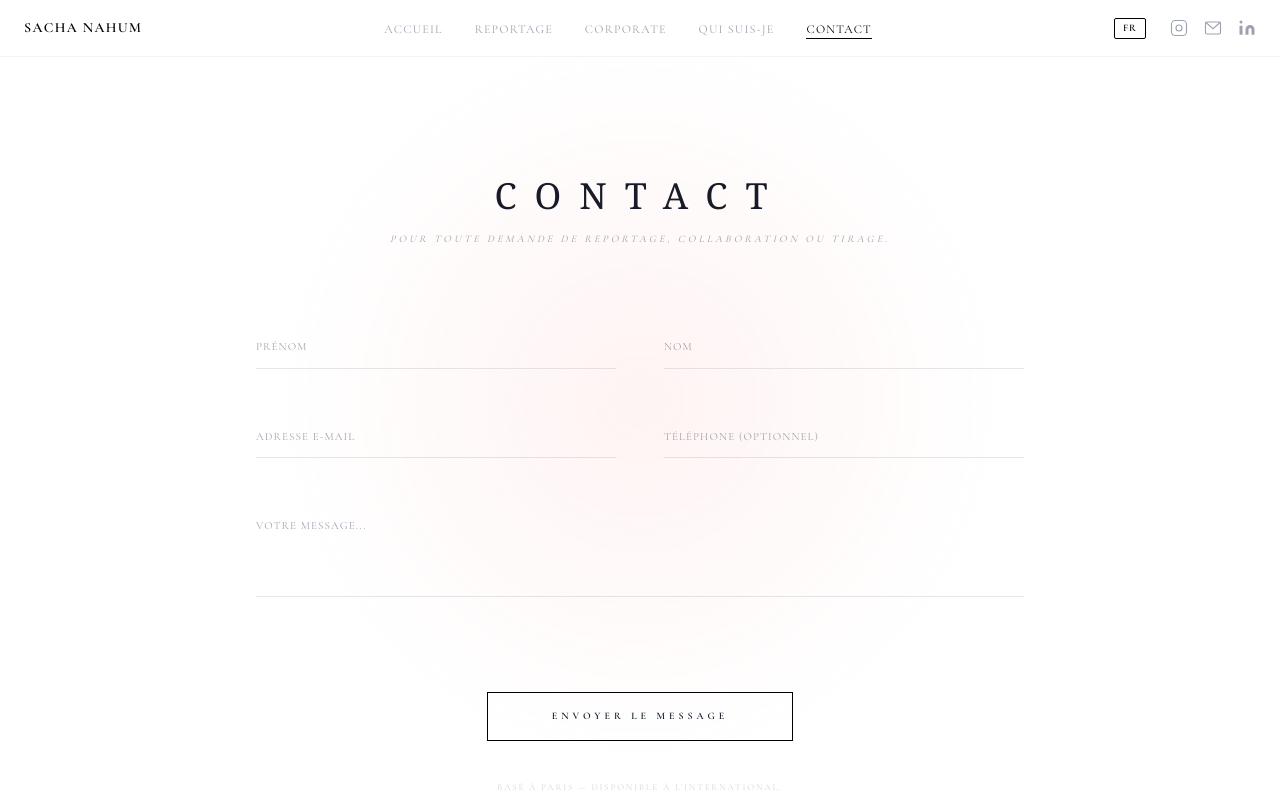
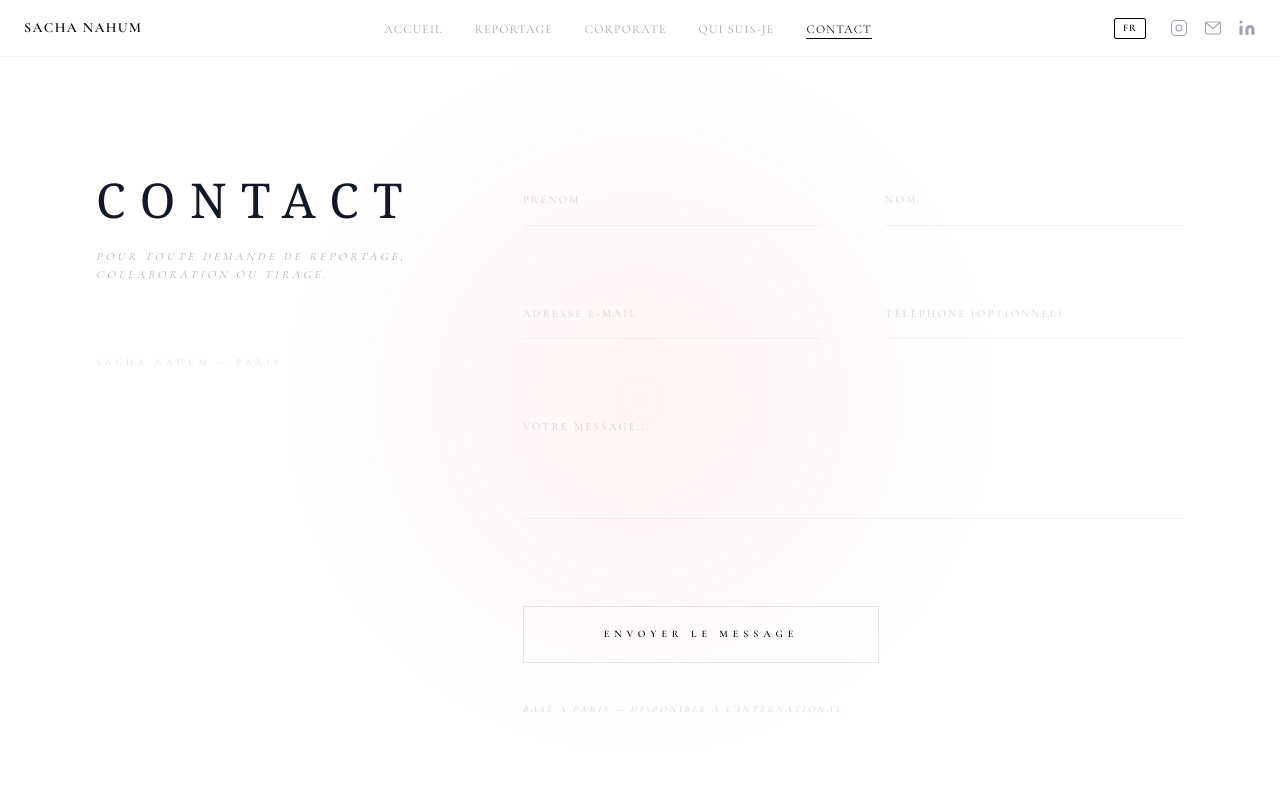
Before and after one commit to Gaspinhow/Sacha-photographe, a Next.js app: page /contact in a window 1280 px wide. Shown: the top 800 px of the page. Built offline with nearby package versions, Linux system fonts and the light colour scheme.

Commit message:
feat: final polish and asymmetrical contact page

```diff
--- a/app/about/page.jsx
+++ b/app/about/page.jsx
@@ -22,38 +22,44 @@ export default function QuiSuisJe() {
   };
 
   return (
-    // pt-24 sur mobile pour ne pas laisser trop de vide sous la Navbar
-    <main className="min-h-screen bg-white pt-24 md:pt-44 pb-20 px-6 md:px-12 lg:px-20">
-      <div className="max-w-7xl mx-auto grid grid-cols-1 md:grid-cols-2 gap-12 md:gap-20 items-start">
+    <main className="min-h-screen bg-white pt-28 md:pt-44 pb-20 px-6 md:px-12 lg:px-20">
+      <div className="max-w-7xl mx-auto grid grid-cols-1 md:grid-cols-2 gap-16 md:gap-24 items-start">
 
-        {/* Colonne Image - Elle passe en haut sur mobile */}
-        <div className="relative aspect-[4/5] bg-gray-50 overflow-hidden shadow-sm w-full max-w-md mx-auto md:max-w-none">
+        {/* Colonne Image - Look Mosaïque sur Mobile */}
+        <div className="relative w-[88%] md:w-full aspect-[4/5] bg-gray-50 overflow-hidden shadow-sm transition-all duration-1000">
           <Image
             src="/images/photosach.jpg"
             alt="Sacha Nahum"
             fill
             className="object-cover md:grayscale hover:grayscale-0 transition-all duration-1000"
-            sizes="(max-width: 768px) 100vw, 50vw"
+            sizes="(max-width: 768px) 90vw, 50vw"
+            quality={80}
             priority
           />
         </div>
 
-        {/* Colonne Texte */}
-        <div className="flex flex-col gap-8 md:gap-12">
+        {/* Colonne Texte - Décalée sur mobile pour la mosaïque */}
+        <div className="flex flex-col gap-8 md:gap-12 mt-4 md:mt-0 px-2 md:px-0">
 
-          {/* Intro : texte plus petit sur mobile pour éviter les césures bizarres */}
-          <h1 className="text-xl md:text-3xl lg:text-4xl font-serif leading-tight text-gray-900 tracking-tight">
+          <h1 className="text-xl md:text-3xl lg:text-4xl font-serif leading-tight text-gray-900 tracking-tight max-w-lg">
             {texts[lang].intro}
           </h1>
 
-          {/* Paragraphes : text-sm sur mobile (très élégant), md:text-base sur ordi */}
           <div className="space-y-6 md:space-y-8 text-[13px] md:text-base text-gray-600 leading-relaxed font-light max-w-xl">
             <p>{texts[lang].p1}</p>
             <p>{texts[lang].p2}</p>
 
-            {/* Citation : bordure plus fine sur mobile */}
-            <p className="italic border-l-2 border-gray-100 pl-4 md:pl-6 py-2 text-gray-400 text-sm md:text-base">
-                {texts[lang].p3}
+            <div className="pt-4">
+              <p className="italic border-l border-gray-200 pl-6 py-2 text-gray-400 text-sm md:text-base leading-relaxed">
+                  {texts[lang].p3}
+              </p>
+            </div>
+          </div>
+
+          {/* Signature discrète en bas de page about */}
+          <div className="mt-8 pt-8 border-t border-gray-50">
+            <p className="text-[9px] uppercase tracking-[0.4em] text-gray-300">
+              Sacha Nahum — Paris
             </p>
           </div>
         </div>
--- a/app/contact/page.jsx
+++ b/app/contact/page.jsx
@@ -1,6 +1,7 @@
 "use client";
 import React, { useState } from 'react';
 import { useLanguage } from "../context/LanguageContext";
+import { motion } from "framer-motion";
 
 export default function Contact() {
   const { lang } = useLanguage();
@@ -63,79 +64,76 @@ export default function Contact() {
   };
 
   return (
-    // pt-28 sur mobile pour laisser respirer sous la navbar
-    <main className="min-h-screen bg-white pt-28 md:pt-44 pb-20 px-6 md:px-10 text-gray-900">
-      <div className="max-w-3xl mx-auto text-center">
+    <main className="min-h-screen bg-white pt-28 md:pt-44 pb-20 px-6 md:px-12 lg:px-24 text-gray-900">
+      <div className="max-w-6xl mx-auto flex flex-col md:flex-row gap-16 md:gap-24">
 
-        {/* Header : Tracking réduit légèrement sur mobile pour éviter que ça dépasse */}
-        <header className="mb-12 md:mb-20 space-y-4">
-          <h1 className="text-2xl md:text-4xl font-serif uppercase tracking-[0.3em] md:tracking-[0.5em]">
+        {/* Colonne de gauche : Titre (Décalé style mosaïque) */}
+        <header className="md:w-1/3 flex flex-col items-start space-y-6">
+          <motion.h1
+            initial={{ opacity: 0, x: -20 }}
+            animate={{ opacity: 1, x: 0 }}
+            className="text-2xl md:text-5xl font-serif uppercase tracking-[0.2em] md:tracking-[0.3em] leading-tight"
+          >
             {content[lang].title}
-          </h1>
-          <p className="text-[9px] md:text-[10px] uppercase tracking-[0.2em] md:tracking-[0.3em] text-gray-400 italic px-4">
+          </motion.h1>
+          <p className="text-[10px] md:text-[11px] uppercase tracking-[0.3em] text-gray-400 font-light italic leading-relaxed">
             {content[lang].subtitle}
           </p>
+          <div className="hidden md:block pt-12">
+             <p className="text-[9px] uppercase tracking-[0.5em] text-gray-300 font-light">
+               Sacha Nahum — Paris
+             </p>
+          </div>
         </header>
 
-        {/* Formulaire : gap réduit sur mobile pour plus de compacité */}
-        <form onSubmit={handleSubmit} className="space-y-8 md:space-y-12 text-left">
-          <div className="grid grid-cols-1 md:grid-cols-2 gap-8 md:gap-12">
+        {/* Colonne de droite : Formulaire */}
+        <div className="md:w-2/3">
+          <form onSubmit={handleSubmit} className="space-y-12 md:space-y-16">
+            <div className="grid grid-cols-1 md:grid-cols-2 gap-10 md:gap-16">
               <input
-              name="firstName"
-              type="text"
-              required
-              placeholder={content[lang].firstName}
-              className="w-full border-b border-gray-200 py-3 text-[11px] uppercase tracking-widest outline-none focus:border-black transition-colors bg-transparent rounded-none appearance-none"
+                name="firstName" type="text" required placeholder={content[lang].firstName}
+                className="w-full border-b border-gray-100 py-4 text-[11px] uppercase tracking-[0.2em] outline-none focus:border-black transition-all bg-transparent rounded-none placeholder-gray-300"
               />
               <input
-              name="lastName"
-              type="text"
-              required
-              placeholder={content[lang].lastName}
-              className="w-full border-b border-gray-200 py-3 text-[11px] uppercase tracking-widest outline-none focus:border-black transition-colors bg-transparent rounded-none appearance-none"
+                name="lastName" type="text" required placeholder={content[lang].lastName}
+                className="w-full border-b border-gray-100 py-4 text-[11px] uppercase tracking-[0.2em] outline-none focus:border-black transition-all bg-transparent rounded-none placeholder-gray-300"
               />
             </div>
 
-          <div className="grid grid-cols-1 md:grid-cols-2 gap-8 md:gap-12">
+            <div className="grid grid-cols-1 md:grid-cols-2 gap-10 md:gap-16">
               <input
-              name="email"
-              type="email"
-              required
-              placeholder={content[lang].email}
-              className="w-full border-b border-gray-200 py-3 text-[11px] uppercase tracking-widest outline-none focus:border-black transition-colors bg-transparent rounded-none appearance-none"
+                name="email" type="email" required placeholder={content[lang].email}
+                className="w-full border-b border-gray-100 py-4 text-[11px] uppercase tracking-[0.2em] outline-none focus:border-black transition-all bg-transparent rounded-none placeholder-gray-300"
               />
               <input
-              name="phone"
-              type="tel"
-              placeholder={content[lang].phone}
-              className="w-full border-b border-gray-200 py-3 text-[11px] uppercase tracking-widest outline-none focus:border-black transition-colors bg-transparent rounded-none appearance-none"
+                name="phone" type="tel" placeholder={content[lang].phone}
+                className="w-full border-b border-gray-100 py-4 text-[11px] uppercase tracking-[0.2em] outline-none focus:border-black transition-all bg-transparent rounded-none placeholder-gray-300"
               />
             </div>
 
             <textarea
-            name="message"
-            rows="4"
-            required
-            placeholder={content[lang].message}
-            className="w-full border-b border-gray-200 py-3 text-[11px] uppercase tracking-widest outline-none focus:border-black transition-colors bg-transparent resize-none rounded-none appearance-none"
+              name="message" rows="5" required placeholder={content[lang].message}
+              className="w-full border-b border-gray-100 py-4 text-[11px] uppercase tracking-[0.2em] outline-none focus:border-black transition-all bg-transparent resize-none rounded-none placeholder-gray-300"
             ></textarea>
 
-          <div className="flex flex-col items-center gap-8 md:gap-10 pt-6 md:pt-10">
+            <div className="flex flex-col gap-10 pt-4">
               <button
                 disabled={status === 'loading'}
-              className="w-full md:w-auto px-16 py-4 border border-black text-[10px] font-bold uppercase tracking-[0.4em] hover:bg-black hover:text-white disabled:opacity-50 transition-all duration-500"
+                className="w-full md:w-fit px-20 py-5 border border-black/10 hover:border-black text-[10px] font-bold uppercase tracking-[0.5em] transition-all duration-700 bg-black text-white md:bg-transparent md:text-black md:hover:bg-black md:hover:text-white"
               >
                 {status === 'loading' ? content[lang].sending : content[lang].send}
               </button>
 
-            {status === 'success' && <p className="text-green-600 text-[10px] uppercase tracking-widest text-center">{content[lang].success}</p>}
-            {status === 'error' && <p className="text-red-600 text-[10px] uppercase tracking-widest text-center">{content[lang].error}</p>}
-
-            <p className="text-[8px] md:text-[9px] uppercase tracking-[0.2em] text-gray-300 text-center">
+              <div className="space-y-4">
+                {status === 'success' && <p className="text-green-600 text-[10px] uppercase tracking-widest">{content[lang].success}</p>}
+                {status === 'error' && <p className="text-red-600 text-[10px] uppercase tracking-widest">{content[lang].error}</p>}
+                <p className="text-[9px] uppercase tracking-[0.3em] text-gray-300 italic">
                   {content[lang].info}
                 </p>
               </div>
+            </div>
           </form>
+        </div>
       </div>
     </main>
   );
```
Also changed, not shown: app/corporate/page.jsx (+41 -22 lines), app/page.jsx (+14 -19 lines), app/reportage/[id]/page.jsx (+26 -17 lines), app/reportage/page.jsx (+36 -18 lines). Lines whose indentation alone changed are shown as unchanged.
